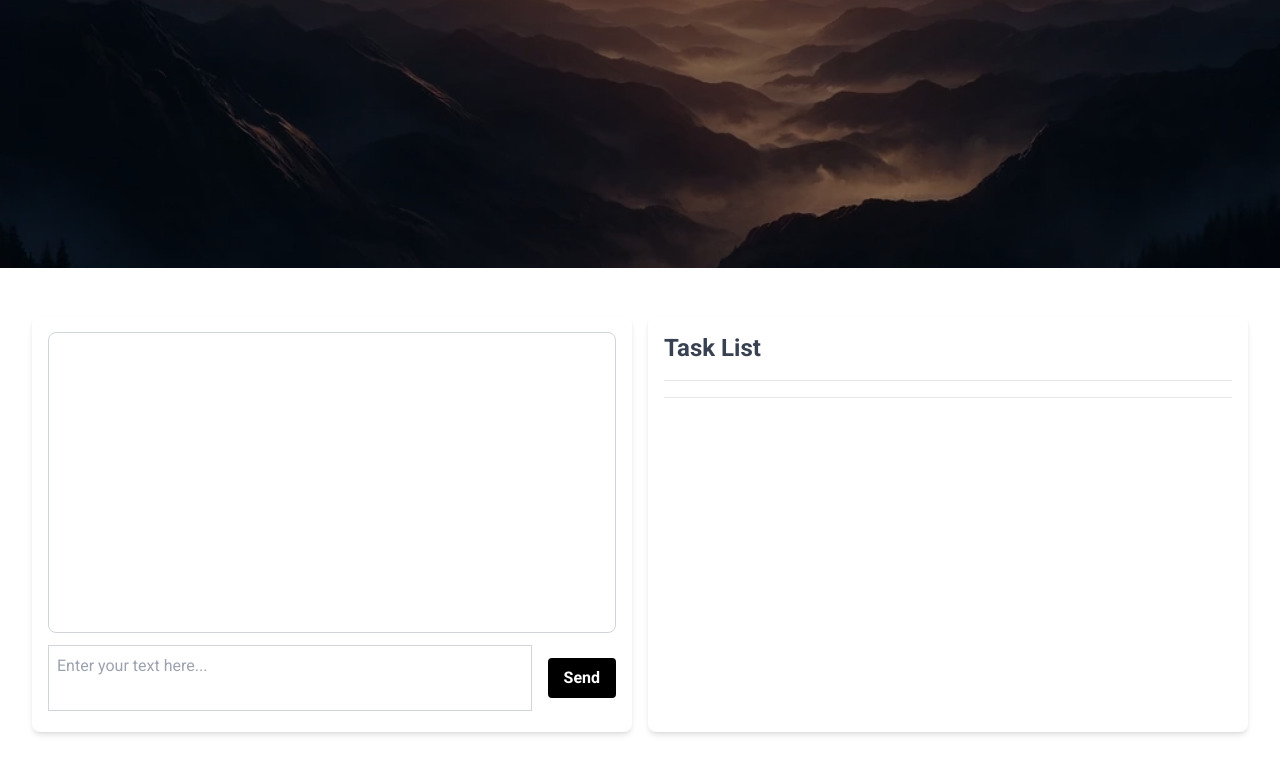
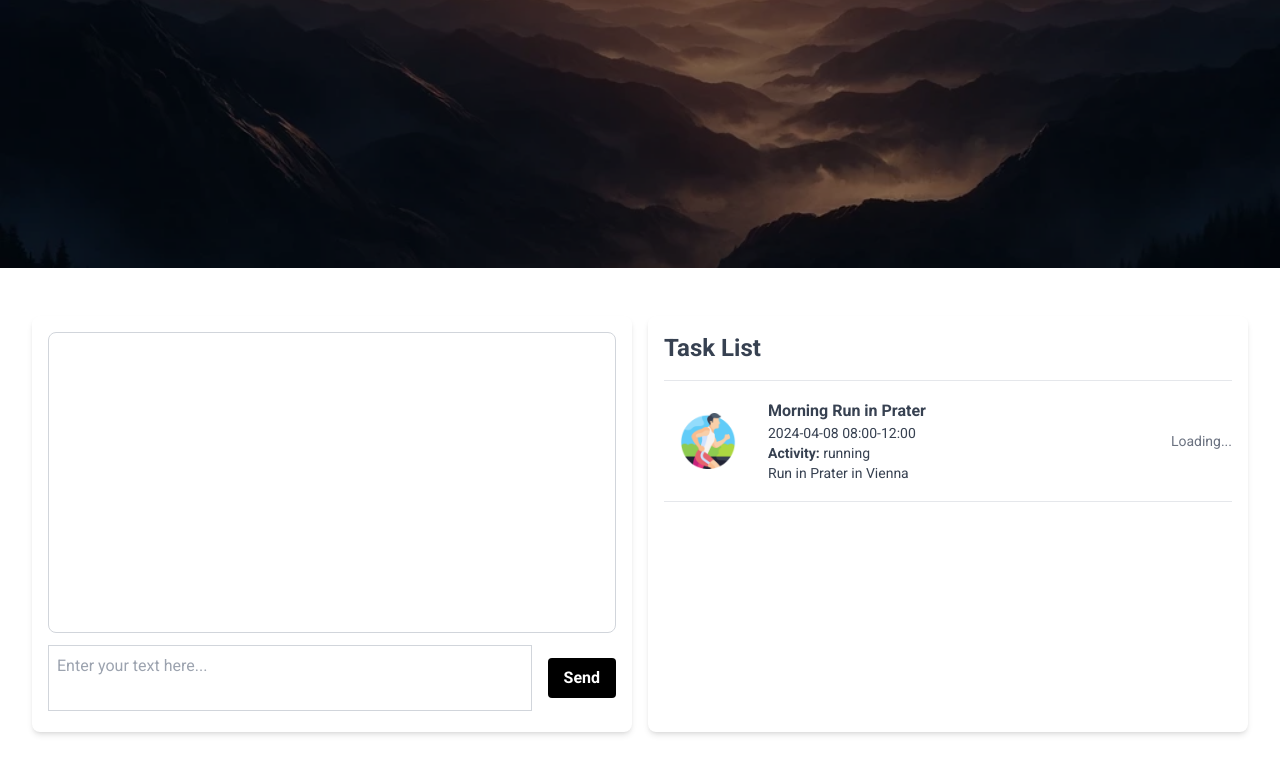
Before and after one commit to Stippler/phi, a Next.js app: page / in a window 1280 px wide. Shown: the part 532-1306 px from the top of the page. Built offline with nearby package versions, Linux system fonts and the light colour scheme.

Commit message:
add a lot of stuff

```diff
--- a/src/components/taskList.js
+++ b/src/components/taskList.js
@@ -5,10 +5,11 @@ import EditTaskModal from './editTask'; // Adjust the path accordingly
 
 function TaskList() {
     const tasks = useTaskStore((state) => state.tasks);
-    const [isModalOpen, setIsModalOpen] = useState(false);
+    const [modalOpen, setModalOpen] = useState(false);
     const [selectedTask, setSelectedTask] = useState(null);
 
     const updateTask = useTaskStore((state) => state.updateTask);
+    const reloadTask = useTaskStore((state) => state.reloadTask);
 
     const onSubmit = (data) => {
         const updateData = {
@@ -16,12 +17,17 @@ function TaskList() {
         }
         console.log(updateData);
         updateTask(updateData);
-        setIsModalOpen(false);
+        setModalOpen(false);
+    };
+
+    const onReload = (task) => {
+        console.log(task)
+        reloadTask(task);
     };
 
     const openModal = (task) => {
         setSelectedTask(task);
-        setIsModalOpen(true);
+        setModalOpen(true);
     };
 
     return (
@@ -30,7 +36,7 @@ function TaskList() {
             <hr className="my-4" />
             <div>
                 {tasks.map((task, index) => (
-                    <div key={task.taskId} className="mb-4">
+                    <div key={task.taskId} className="mb-4 flex gap-4">
                         <button
                             className="flex items-center relative w-full text-left transition duration-500 ease-in-out transform"
                             onClick={() => openModal(task)}
@@ -53,15 +59,30 @@ function TaskList() {
                                 <p className="text-sm"><strong>Activity:</strong> {task.activity}</p>
                                 <p className="text-sm">{task.description}</p>
                             </div>
+
+
                         </button>
+                        {/* Loading Element */}
+                        {task.state == 'loading' && (
+                            <button onClick={()=>{onReload(task)}}>
+                                <div className="flex items-center justify-center">
+                                    <p className="text-sm text-gray-500">Loading...</p>
+                                </div>
+                            </button>
+                        )}
+                        {task.state == 'ok' && (
+                            <button onClick={()=>{onReload(task)}}>
+                                <ActivityIcon activity="ok" />
+                            </button>
+                        )}
                         {index !== tasks.length - 1 && <hr className="my-4" />}
                     </div>
                 ))}
             </div>
             <hr className="my-4" />
 
-            {isModalOpen && (
-                <EditTaskModal task={selectedTask} onSubmit={onSubmit} onClose={() => setIsModalOpen(false)} />
+            {modalOpen && (
+                <EditTaskModal task={selectedTask} onSubmit={onSubmit} onClose={() => setModalOpen(false)} />
             )}
         </div>
     );
--- a/src/state/tasks.js
+++ b/src/state/tasks.js
@@ -3,14 +3,60 @@ import { produce } from 'immer';
 import { backendUrl } from '../constant';
 
 const initialTasks = [
+    {
+        "activity": "running",
+        "date": "2024-04-08",
+        "description": "Run in Prater in Vienna",
+        "endTime": "12:00",
+        "latitude": 48.2156,
+        "longitude": 16.3878,
+        "reason": null,
+        "sheltered": false,
+        "startTime": "08:00",
+        "state": "loading",
+        "taskId": 0,
+        "title": "Morning Run in Prater",
+    }
 ];
 
 const useTaskStore = create((set, get) => ({
-    messages: [
-    ],
+    messages: [],
     loading: false,
     tasks: initialTasks,
     currentTask: null,
+    reloadTask: async (updateTask) => {
+        set(produce((state) => {
+            console.log(updateTask);
+            console.log(state.tasks);
+            const task = state.tasks.find(task => task.taskId === updateTask.taskId);
+            task.state = 'loading';
+        }));
+        try {
+            const response = await fetch(`${backendUrl}/weather`, {
+                method: 'POST',
+                headers: {
+                    'Content-Type': 'application/json'
+                },
+                body: JSON.stringify(task)
+            });
+            console.log(response);
+            const data = await response.json();
+            console.log(data);
+            set(produce((state) => {
+                const taskIndex = state.tasks.findIndex(t => t.taskId === task.taskId);
+                console.log(taskIndex);
+                if (data.suitable) {
+                    state.tasks[taskIndex].state = 'ok';
+                    state.tasks[taskIndex].reason = data.message;
+                } else {
+                    state.tasks[taskIndex].state = 'error';
+                    state.tasks[taskIndex].reason = data.message;
+                }
+            }));
+        } catch (error) {
+            console.error(error);
+        }
+    },
     addTask: (task) => {
         set(produce((state) => {
             state.tasks.push(task);
@@ -25,6 +71,11 @@ const useTaskStore = create((set, get) => ({
             if (taskIndex !== -1) {
                 state.tasks[taskIndex] = updatedTask;
             }
+        }));
+    },
+    checkTask: (task) => {
+        set(produce((state) => {
+
         }));
     },
     sendMessage: async (message) => {
@@ -64,6 +115,9 @@ const useTaskStore = create((set, get) => ({
                 state.messages.push(data.message);
                 if (data.success) {
                     data.task.taskId = state.tasks.length;
+                    data.task.state = 'loading';
+                    data.task.reason = null;
+                    console.log(data.task);
                     state.tasks.push(data.task);
                     state.currentTask = null;
                 } else {
```
Also changed, not shown: public/icons/error.png (added), public/icons/ok.png (added).
